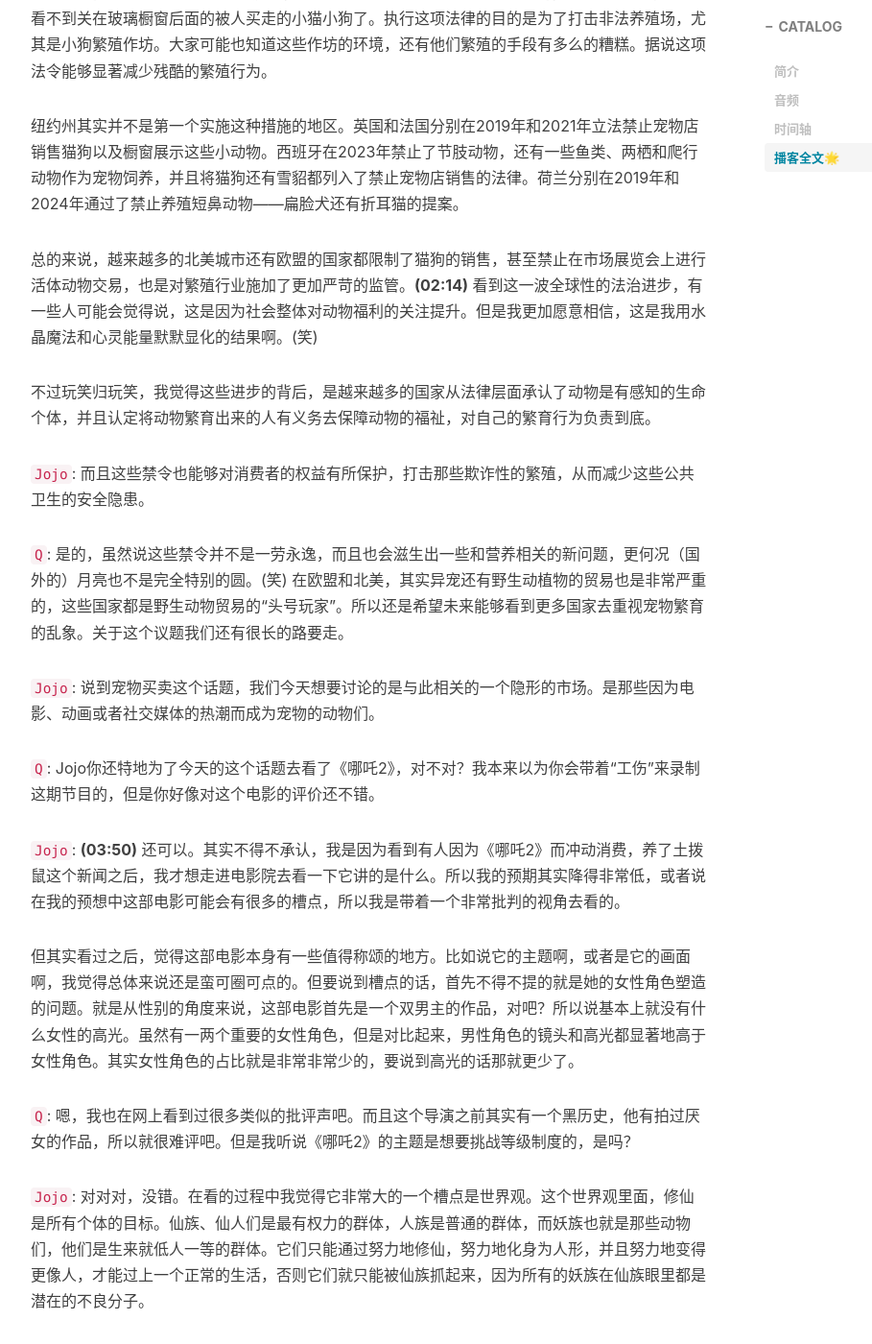
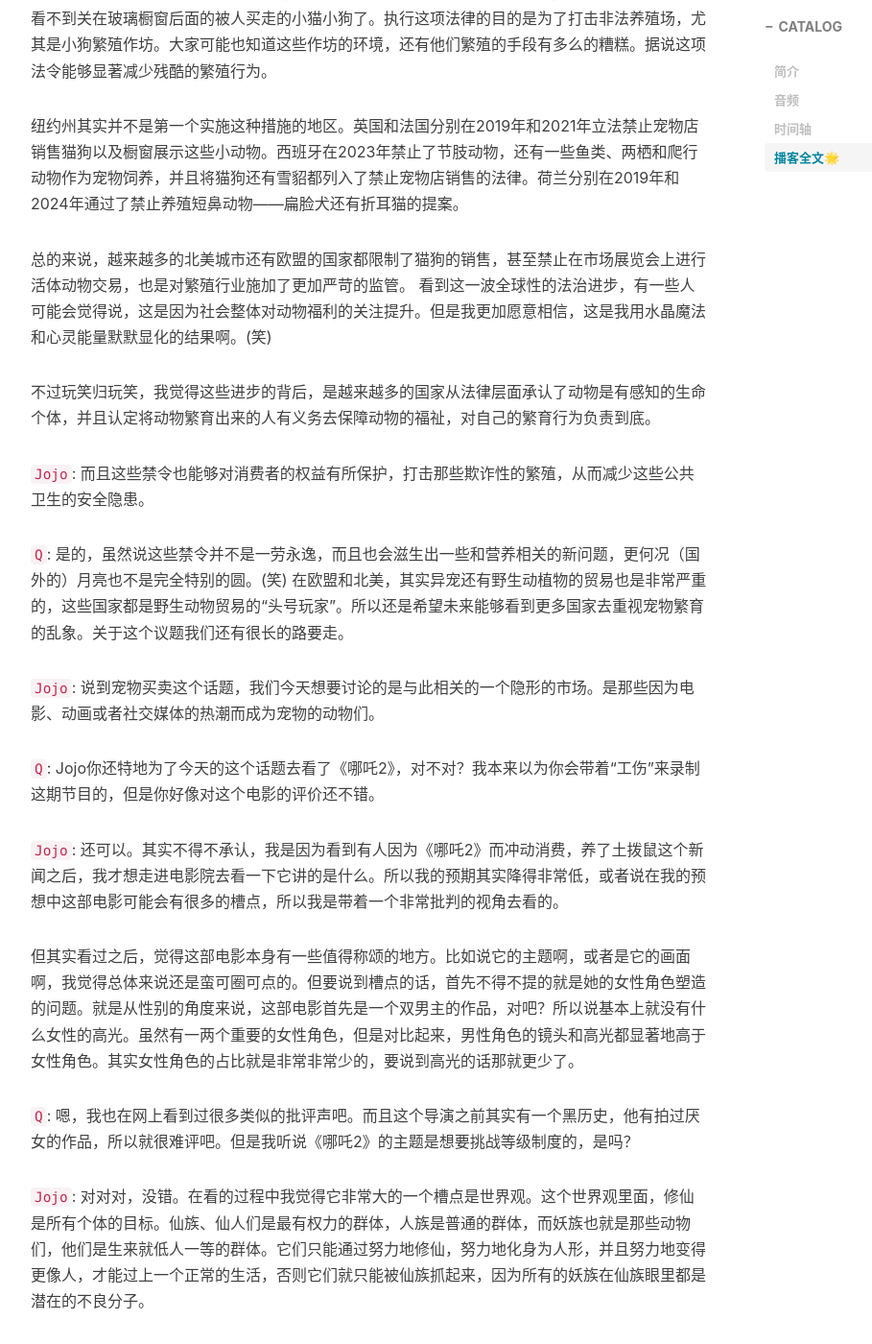
Before and after one commit to slightlytofu/slightlytofu.github.io, a Jekyll site: the page built from _posts/2025-03-29-Vol.04-影视作品与动物消费-谁在制造宠物.md, in a window 1280 px wide and 1400 px high, scrolled down 2510 px. Shown: the whole window at 96% size, without its empty margins (233-1142 px from the left). Built offline with Jekyll 4.4.1, drawn with Linux system fonts in a browser that asks for light colours; nearby versions of some CDN libraries; comment, search, counter and statistics services are not loaded; some of the changed text lies outside the part shown.

Commit message:
🎨 (vol-04): Clean up whitespace and transcript timestamps

```diff
--- a/_posts/2025-03-29-Vol.04-影视作品与动物消费-谁在制造宠物.md
+++ b/_posts/2025-03-29-Vol.04-影视作品与动物消费-谁在制造宠物.md
@@ -56,13 +56,13 @@
 
 `Q`: 大家好，我是Q，欢迎回来。
 
-**(00:25)** 在正式进入今天的话题之前，我们照例先分享一条和动物相关的积极新闻。其实也不算是特别新的新闻吧，但是毕竟和动物有关的“阳间”新闻不是每个月都有的。这条新闻是我找到的和我们今天的讨论话题非常有关联的一个新闻。
+在正式进入今天的话题之前，我们照例先分享一条和动物相关的积极新闻。其实也不算是特别新的新闻吧，但是毕竟和动物有关的“阳间”新闻不是每个月都有的。这条新闻是我找到的和我们今天的讨论话题非常有关联的一个新闻。
 
 纽约州在去年底的时候正式禁止了宠物店销售狗、猫和兔子。有一些纽约的网友说，这个禁令其实在2022年的时候就已经陆续开始实施了，但是法律是在2024年12月正式生效的，也就是说纽约州已经看不到关在玻璃橱窗后面的被人买走的小猫小狗了。执行这项法律的目的是为了打击非法养殖场，尤其是小狗繁殖作坊。大家可能也知道这些作坊的环境，还有他们繁殖的手段有多么的糟糕。据说这项法令能够显著减少残酷的繁殖行为。
 
 纽约州其实并不是第一个实施这种措施的地区。英国和法国分别在2019年和2021年立法禁止宠物店销售猫狗以及橱窗展示这些小动物。西班牙在2023年禁止了节肢动物，还有一些鱼类、两栖和爬行动物作为宠物饲养，并且将猫狗还有雪貂都列入了禁止宠物店销售的法律。荷兰分别在2019年和2024年通过了禁止养殖短鼻动物——扁脸犬还有折耳猫的提案。
 
-总的来说，越来越多的北美城市还有欧盟的国家都限制了猫狗的销售，甚至禁止在市场展览会上进行活体动物交易，也是对繁殖行业施加了更加严苛的监管。**(02:14)** 看到这一波全球性的法治进步，有一些人可能会觉得说，这是因为社会整体对动物福利的关注提升。但是我更加愿意相信，这是我用水晶魔法和心灵能量默默显化的结果啊。(笑)
+总的来说，越来越多的北美城市还有欧盟的国家都限制了猫狗的销售，甚至禁止在市场展览会上进行活体动物交易，也是对繁殖行业施加了更加严苛的监管。 看到这一波全球性的法治进步，有一些人可能会觉得说，这是因为社会整体对动物福利的关注提升。但是我更加愿意相信，这是我用水晶魔法和心灵能量默默显化的结果啊。(笑)
 
 不过玩笑归玩笑，我觉得这些进步的背后，是越来越多的国家从法律层面承认了动物是有感知的生命个体，并且认定将动物繁育出来的人有义务去保障动物的福祉，对自己的繁育行为负责到底。
 
@@ -74,7 +74,7 @@
 
 `Q`: Jojo你还特地为了今天的这个话题去看了《哪吒2》，对不对？我本来以为你会带着“工伤”来录制这期节目的，但是你好像对这个电影的评价还不错。
 
-`Jojo`: **(03:50)** 还可以。其实不得不承认，我是因为看到有人因为《哪吒2》而冲动消费，养了土拨鼠这个新闻之后，我才想走进电影院去看一下它讲的是什么。所以我的预期其实降得非常低，或者说在我的预想中这部电影可能会有很多的槽点，所以我是带着一个非常批判的视角去看的。
+`Jojo`: 还可以。其实不得不承认，我是因为看到有人因为《哪吒2》而冲动消费，养了土拨鼠这个新闻之后，我才想走进电影院去看一下它讲的是什么。所以我的预期其实降得非常低，或者说在我的预想中这部电影可能会有很多的槽点，所以我是带着一个非常批判的视角去看的。
 
 但其实看过之后，觉得这部电影本身有一些值得称颂的地方。比如说它的主题啊，或者是它的画面啊，我觉得总体来说还是蛮可圈可点的。但要说到槽点的话，首先不得不提的就是她的女性角色塑造的问题。就是从性别的角度来说，这部电影首先是一个双男主的作品，对吧？所以说基本上就没有什么女性的高光。虽然有一两个重要的女性角色，但是对比起来，男性角色的镜头和高光都显著地高于女性角色。其实女性角色的占比就是非常非常少的，要说到高光的话那就更少了。
 
@@ -144,7 +144,7 @@
 
 而如今爆发出来的这一则小红书上的帖子，其实也仅仅是冰山一角。背后的这个产业其实肯定已经发展了很长时间，才会把其中的这种乱象暴露在我们的视野当中。
 
-`Q`: 当新闻爆出来的时候，我们其实知道，可能现实情况比新闻还要严重。**(14:50)** 可能规模还要更大，藏都藏不住了，是吧？
+`Q`: 当新闻爆出来的时候，我们其实知道，可能现实情况比新闻还要严重。 可能规模还要更大，藏都藏不住了，是吧？
 
 而且可以看得出，互联网对待土拨鼠的态度是非常两极分化的。一边就是吃瓜群众觉得他们很萌很搞笑，但是另外一边又是对土拨鼠的污名化，劝告大家远离，说它们是鼠疫的来源。反正就隔着屏幕都能闻到浓浓的人类中心主义的气味。
 
```
Also changed, not shown: other parts of _posts/2025-03-29-Vol.04-影视作品与动物消费-谁在制造宠物.md (+10 -10 lines).
